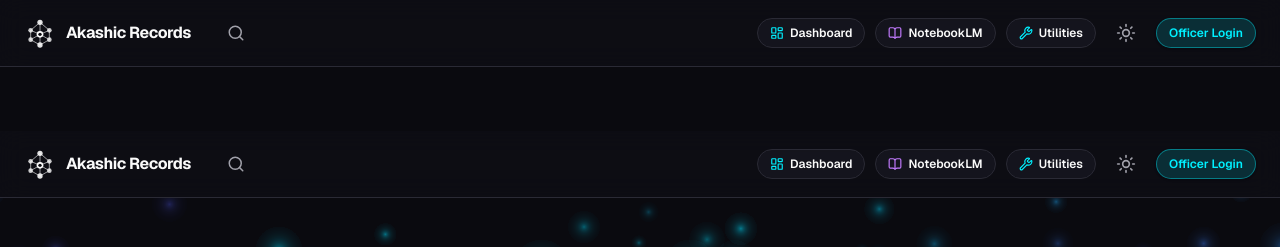
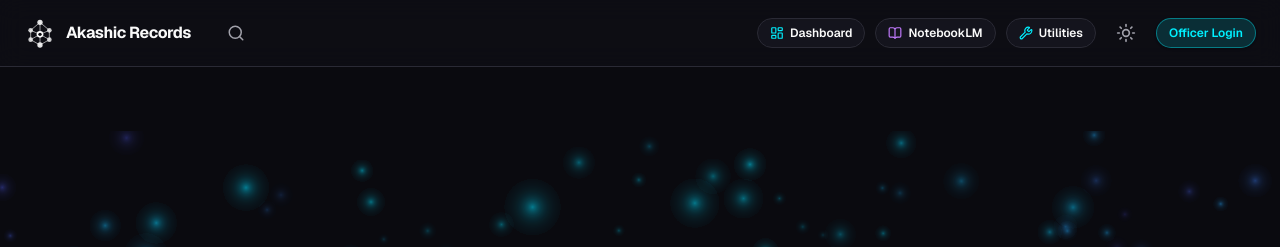
Before and after one commit to wizzardd56/akashic-records, a Next.js app: page / in a window 1280 px wide. Shown: the top 247 px of the page. Built offline with nearby package versions, Linux system fonts and the light colour scheme; no server answers.

Commit message:
fix: remove duplicate navbar from landing page

```diff
--- a/src/app/page.tsx
+++ b/src/app/page.tsx
@@ -2,8 +2,7 @@
 
 import React, { useState } from "react";
 import Link from "next/link";
-import SceneContainer from "../three/components/SceneContainer";
-import { Navbar } from "../shared/components/Navbar";
+import { SceneContainer } from "../three/components/SceneContainer";
 import { Sparkles, ShieldCheck, UserCheck, Compass, ArrowRight, X } from "lucide-react";
 import { supabase } from "./dashboard/supabaseClient";
 
@@ -46,8 +45,6 @@ export default function LandingPage() {
 
   return (
     <main className="relative min-h-screen w-full overflow-hidden bg-background text-foreground flex flex-col">
-      <Navbar />
-
       {/* Hero Section */}
       <div className="relative flex-1 flex flex-col items-center justify-center px-6 text-center z-10 py-20">
         <div className="absolute inset-0 -z-10 opacity-70">
```
